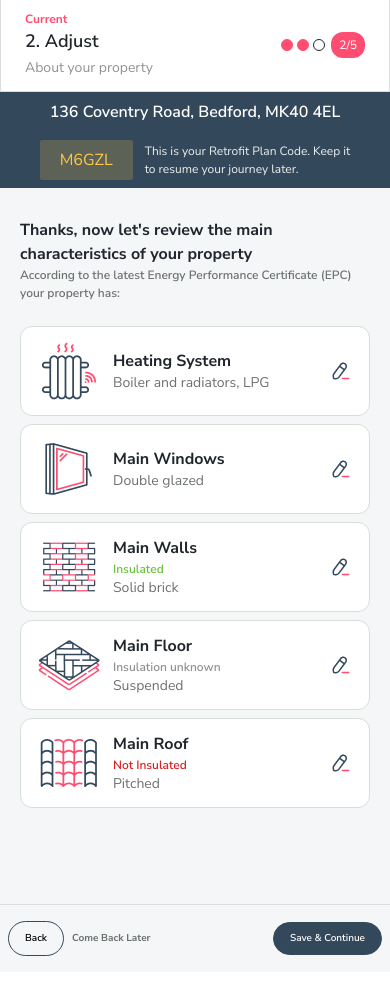
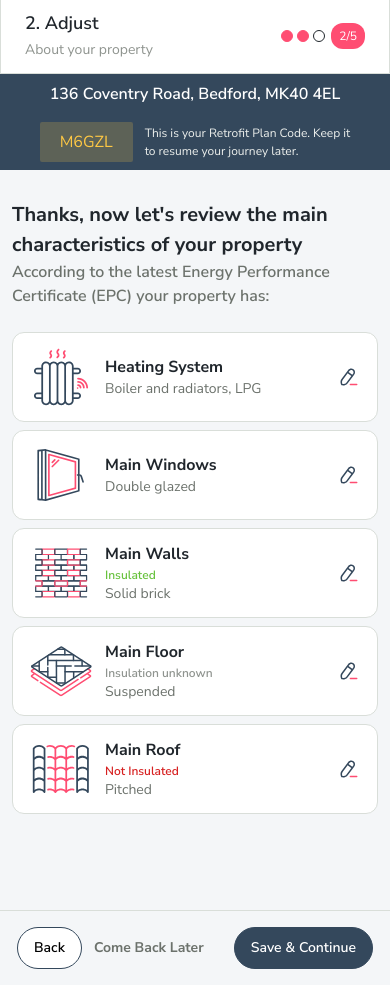
Before and after one commit to CyberRoshan/Kamma-Admin-Panel, a website: page src/adjust02.html in a window 390 px wide. Shown: the part 52-1037 px from the top of the page. Drawn offline with nearby package versions, Linux system fonts and the light colour scheme.

Commit message:
Changes on mobile devices

```diff
--- a/src/adjust02.html
+++ b/src/adjust02.html
@@ -23,8 +23,8 @@
                 </div>
                 <div class=" py-3 px-6 flex items-center justify-between border border-grey-2 relative before:w-full before:bg-turquoise md:before:block before:hidden before:absolute before:left-0 before:bottom-0 before:p-0.5">
                     <div>
-                        <div class="text-[12px] font-bold  text-coral flex justify-between ">
-                            Current
+                        <div class="text-[12px] font-bold text-coral flex justify-between ">
+                            <span class="sm:block hidden" > Current </span>
                             <div class="absolute md:top-4 md:right-4 top-[50%] translate-y-[-50%] right-16 flex gap-1">
                                 <div class="w-3 h-3 rounded-full border border-coral bg-coral"></div>
                                 <div class="w-3 h-3 rounded-full border border-coral bg-coral"></div>
@@ -76,11 +76,11 @@
             <!-- ! Plan Code Section End -->
             <!-- ! Categories Containers Section Start -->
             <section class="bg-back-grey w-full">
-                <div class="max-w-[1320px] mx-auto pt-[30px] px-5 pb-24">
+                <div class="max-w-[1320px] mx-auto pt-[30px] md:px-5 px-3 pb-24">
 
                     <div class="">
-                        <h3 class="font-bold sm:text-[20px] text-16px text-pretty text-theme-black">Thanks, now let's review the main characteristics of your property</h3>
-                        <p class="sm:text-16px text-[12px] font-semibold text-grey-3">According to the latest Energy Performance Certificate (EPC) your property has:</p>
+                        <h3 class="font-bold text-[20px] text-pretty text-theme-black">Thanks, now let's review the main characteristics of your property</h3>
+                        <p class="text-16px font-semibold text-grey-3">According to the latest Energy Performance Certificate (EPC) your property has:</p>
                     </div>
                     <!-- ! Desktop Tabbing Design Start -->
                     <div class="lg:block hidden bg-white rounded-2xl pt-6 mt-5">
@@ -88,21 +88,21 @@
                         <div class="pt-[10px] px-6 pb-8 grid grid-cols-5 gap-2">
 
                             <div class="adjust02_TabBtn cursor-pointer py-3 px-4 space-y-3 relative before:w-full before:bg-turquoise md:before:block before:hidden before:absolute before:left-0 before:top-[103%] before:p-0.5">
-                                <img class="mx-auto mb-3" src="assets/Heater.png" alt="Heater">
+                                <img class="mx-auto mb-3" src="assets/Heater (1).svg" alt="Heater">
                                 <div class="text-center">
                                     <h4 class="font-bold text-16px">Heating System</h4>
                                     <p class="font-normal text-sm text-grey-3">Boiler and radiators, LPG</p>
                                 </div>
                             </div>
                             <div class="adjust02_TabBtn cursor-pointer py-3 px-4 space-y-3 relative">
-                                <img class="mx-auto mb-3" src="assets/Mainwindow.png" alt="Heater">
+                                <img class="mx-auto mb-3" src="assets/Mainwindow.svg" alt="Mainwindow">
                                 <div class="text-center">
                                     <h4 class="font-bold text-16px">Main Windows</h4>
                                     <p class="font-normal text-sm text-grey-3">Double glazed</p>
                                 </div>
                             </div>
                             <div class="adjust02_TabBtn cursor-pointer py-3 px-4 space-y-3 relative">
-                                <img class="mx-auto mb-3" src="assets/Main Walls.png" alt="Main Walls">
+                                <img class="mx-auto mb-3" src="assets/Main Walls.svg" alt="Main Walls">
                                 <div class="text-center">
                                     <h4 class="font-bold text-16px">Main Walls</h4>
                                     <div class="font-semibold text-[12px] text-green">Insulated</div>
@@ -110,7 +110,7 @@
                                 </div>
                             </div>
                             <div class="adjust02_TabBtn cursor-pointer py-3 px-4 space-y-3 relative">
-                                <img class="mx-auto mb-3" src="assets/Main Floor.png" alt="Main Floor">
+                                <img class="mx-auto mb-3" src="assets/Main Floor.svg" alt="Main Floor">
                                 <div class="text-center">
                                     <h4 class="font-bold text-16px">Main Floor</h4>
                                     <div class="font-semibold text-[12px] text-custom-red">Not Insulated</div>
@@ -118,7 +118,7 @@
                                 </div>
                             </div>
                             <div class="adjust02_TabBtn cursor-pointer py-3 px-4 space-y-3 relative">
-                                <img class="mx-auto mb-3" src="assets/Main-Roof.png" alt="Main-Roof">
+                                <img class="mx-auto mb-3" src="assets/Main-Roof.svg" alt="Main-Roof">
                                 <div class="text-center">
                                     <h4 class="font-bold text-16px">Main-Roof</h4>
                                     <div class="font-semibold text-[12px] text-green">Insulated</div>
@@ -367,7 +367,7 @@
                         <div class="faqItems rounded-xl border border-grey-2 bg-white">
                         <div id="first" class="mobiletabBtn cursor-pointer rounded-xl flex items-center justify-between py-3 px-4">
                             <div class="flex gap-3 items-center">
-                                <img src="assets/Heater.png" alt="Heater">
+                                <img src="assets/Heater (1).svg" alt="Heater">
                                 <div>
                                     <h4 class="font-bold text-16px text-theme-black">Heating System</h4>
                                     <p class="font-normal text-sm text-grey-3">Boiler and radiators, LPG</p>
@@ -413,7 +413,7 @@
                         <div class="faqItems rounded-xl border border-grey-2 bg-white">
                         <div id="" class="mobiletabBtn cursor-pointer rounded-xl flex items-center justify-between py-3 px-4">
                             <div class="flex gap-3 items-center">
-                                <img src="assets/Mainwindow.png" alt="window">
+                                <img src="assets/Mainwindow.svg" alt="window">
                                 <div>
                                     <h4 class="font-bold text-16px text-theme-black">Main Windows</h4>
                                     <p class="font-normal text-sm text-grey-3">Double glazed</p>
@@ -467,7 +467,7 @@
                         <div class="faqItems rounded-xl border border-grey-2 bg-white">
                         <div id="" class="mobiletabBtn cursor-pointer rounded-xl flex items-center justify-between py-3 px-4">
                             <div class="flex gap-3 items-center">
-                                <img src="assets/Main Walls.png" alt="Main wall">
+                                <img src="assets/Main Walls.svg" alt="Main wall">
                                 <div>
                                     <h4 class="font-bold text-16px text-theme-black">Main Walls</h4>
                                     <div class="font-semibold text-[12px] text-green">Insulated</div>
@@ -522,7 +522,7 @@
                         <div class="faqItems rounded-xl border border-grey-2 bg-white">
                             <div id="" class="mobiletabBtn cursor-pointer rounded-xl flex items-center justify-between py-3 px-4">
                                 <div class="flex gap-3 items-center">
-                                    <img src="assets/Main Floor.png" alt="Main Floor">
+                                    <img src="assets/Main Floor.svg" alt="Main Floor">
                                     <div>
                                         <h4 class="font-bold text-16px text-theme-black">Main Floor</h4>
                                         <div class="font-semibold text-[12px] text-grey-1">Insulation unknown</div>
@@ -577,7 +577,7 @@
                         <div class="faqItems rounded-xl border border-grey-2 bg-white">
                             <div id="" class="mobiletabBtn cursor-pointer rounded-xl flex items-center justify-between py-3 px-4">
                                 <div class="flex gap-3 items-center">
-                                    <img src="assets/Main-Roof.png" alt="Main Roof">
+                                    <img src="assets/Main-Roof.svg" alt="Main Roof">
                                     <div>
                                         <h4 class="font-bold text-16px text-theme-black">Main Roof</h4>
                                         <div class="font-semibold text-[12px] text-custom-red">Not Insulated</div>
@@ -658,14 +658,14 @@
 
             <!-- ! Footer Button Area Section Start -->
             <footer class="w-full bg-back-grey border-t border-grey-2 flex py-4 md:px-6 px-2">
-                <div class="flex items-center w-full justify-between">
+                <div class="flex items-center w-full md:justify-between justify-around">
                     <div class="flex justify-between">
-                        <button class="md:py-[10px] md:px-6 px-4 py-2 border rounded-3xl border-Midnight_Blue md:text-sm sm:text-[12px] text-[10px] text-center font-semibold"><a href="adjust.html">Back</a></button>
-                        <button class="py-[10px] md:px-4 px-2 font-bold md:text-sm sm:text-[12px] text-[10px] text-grey-3 text-center">Come Back Later</button>
+                        <button class="py-[10px] md:px-6 px-4 bg-white border rounded-3xl border-Midnight_Blue md:text-sm text-sm text-center font-semibold"><a href="adjust.html">Back</a></button>
+                        <button class="py-[10px] px-3 font-bold text-sm text-grey-3 text-center">Come Back Later</button>
                     </div>
 
                     <button
-                        class="md:py-[10px] py-2 md:px-6 px-4 disabled:text-grey-2 disabled:bg-white disabled:border-grey-2 text-white bg-Midnight_Blue border rounded-full border-Midnight_Blue md:text-sm sm:text-[12px] text-[10px] text-center font-semibold"
+                        class="py-[10px] px-4 disabled:text-grey-2 disabled:bg-white disabled:border-grey-2 text-white bg-Midnight_Blue border rounded-full border-Midnight_Blue text-sm text-center font-semibold"
                     >
                         <a href="adjust03.html">Save & Continue</a>
                     </button>
```
Also changed, not shown: src/adjust.html (+18 -18 lines), src/index.html (+8 -4 lines), src/assets/Heater (1).svg (added), src/assets/Main Floor.svg (added), src/assets/Main Walls.svg (added), src/assets/Main-Roof.svg (added), src/assets/Mainwindow.svg (added), src/assets/total-floor-area-mobile.svg (added), src/assets/type-of-property (2).svg (added), src/output.css.
